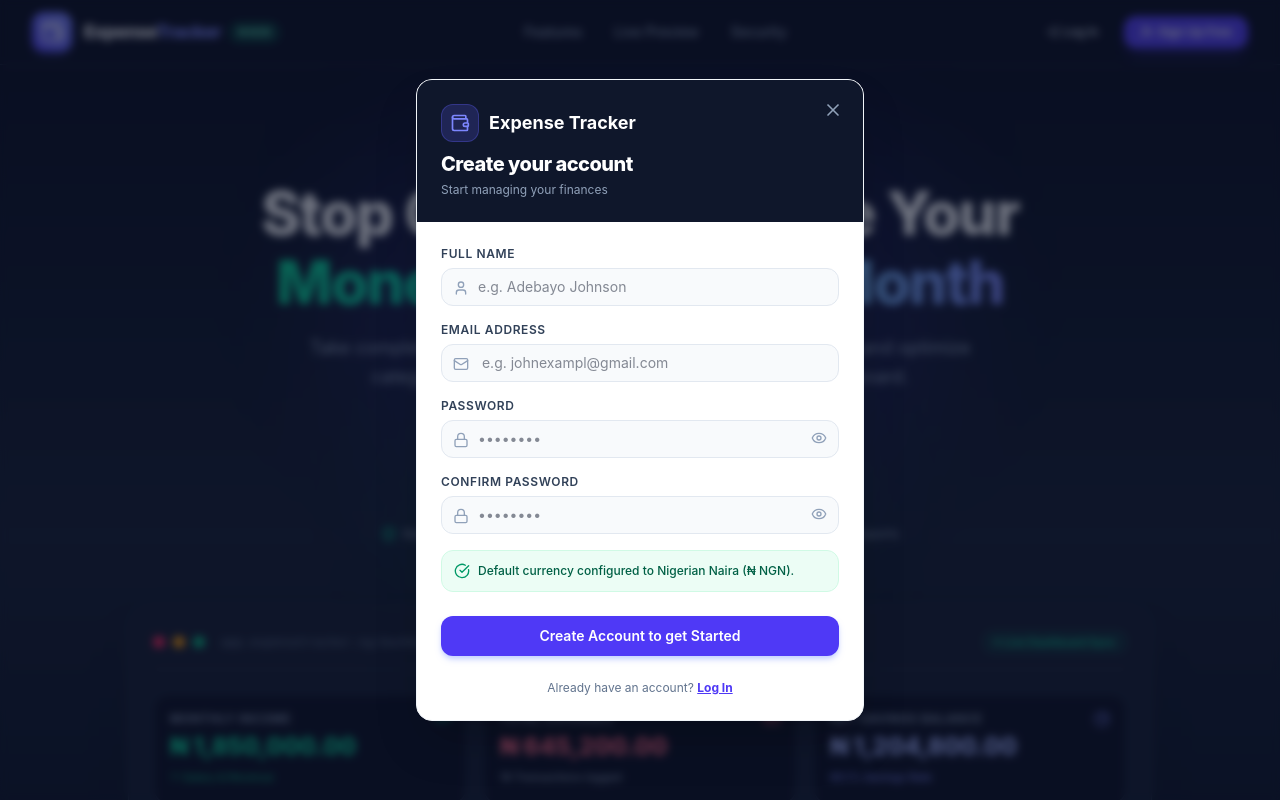
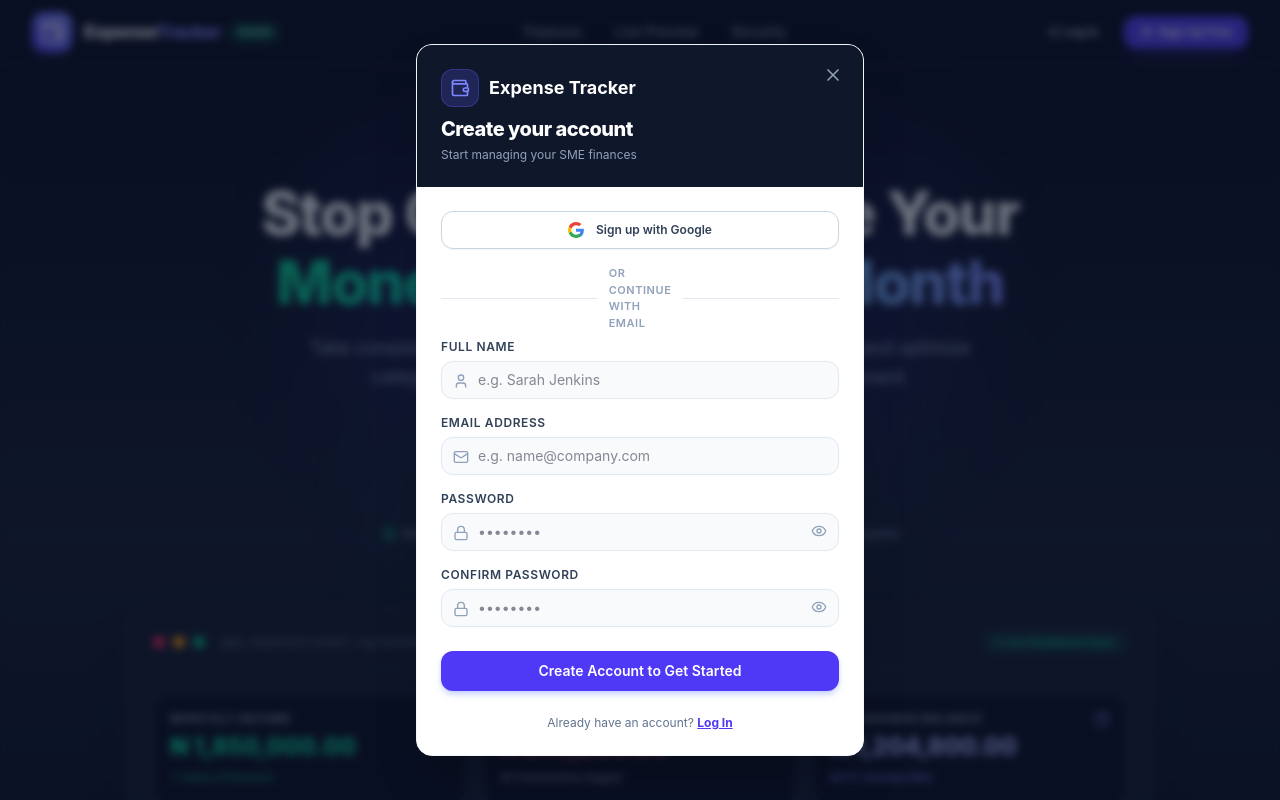
Before and after one commit to SMARTCODING-eng/sme_expense_tracker, a React (Vite) app in the folder expense_tracker_frontend/: page / in a window 1280 px wide. Both pictures are taken after a click on the button "Sign Up Free". Shown: the top 800 px of the page. Built offline with nearby package versions, Linux system fonts and the light colour scheme; no server answers.

Commit message:
modify Authmodal to show google logo

```diff
--- a/expense_tracker_frontend/src/components/AuthModal.jsx
+++ b/expense_tracker_frontend/src/components/AuthModal.jsx
@@ -1,6 +1,28 @@
 import React, { useState, useEffect } from 'react';
-import { X, Eye, EyeOff, Lock, Mail, Wallet, CheckCircle, ShieldCheck, AlertCircle, User } from 'lucide-react';
+import { X, Eye, EyeOff, Lock, Mail, Wallet, CheckCircle, AlertCircle, User, Loader2 } from 'lucide-react';
 import { apiService } from '../services/api';
+
+// Official Multi-Color Google SVG Icon
+const GoogleIcon = () => (
+  <svg className="w-4 h-4 shrink-0" viewBox="0 0 24 24">
+    <path
+      fill="#4285F4"
+      d="M23.745 12.27c0-.7-.06-1.4-.19-2.07H12v4.51h6.6c-.29 1.52-1.14 2.82-2.4 3.68v3.05h3.88c2.27-2.09 3.66-5.17 3.66-9.17z"
+    />
+    <path
+      fill="#34A853"
+      d="M12 24c3.24 0 5.95-1.08 7.93-2.91l-3.88-3.05c-1.08.72-2.45 1.16-4.05 1.16-3.12 0-5.77-2.1-6.72-4.93H1.25v3.15C3.26 21.36 7.34 24 12 24z"
+    />
+    <path
+      fill="#FBBC05"
+      d="M5.28 14.27A7.18 7.18 0 0 1 4.9 12c0-.79.14-1.57.38-2.27V6.58H1.25A11.96 11.96 0 0 0 0 12c0 1.92.45 3.74 1.25 5.42l4.03-3.15z"
+    />
+    <path
+      fill="#EA4335"
+      d="M12 4.75c1.77 0 3.35.61 4.6 1.8l3.42-3.42C17.95 1.19 15.24 0 12 0 7.34 0 3.26 2.64 1.25 6.58l4.03 3.15c.95-2.83 3.6-4.98 6.72-4.98z"
+    />
+  </svg>
+);
 
 export const AuthModal = ({ isOpen, onClose, initialMode = 'login', onAuthSuccess }) => {
   const [mode, setMode] = useState(initialMode);
@@ -23,7 +45,6 @@ export const AuthModal = ({ isOpen, onClose, initialMode = 'login', onAuthSucces
 
   const handleSubmit = async (e) => {
     e.preventDefault();
-    isLoading(true);
     setErrorMsg('');
 
     // Sign-up password validation
@@ -42,24 +63,18 @@ export const AuthModal = ({ isOpen, onClose, initialMode = 'login', onAuthSucces
 
     try {
       if (mode === 'signup') {
-        // Direct call to Django backend - no local fallback mock
         const res = await apiService.register(email, password, fullName);
-
         setIsLoading(false);
         onAuthSuccess(res.user, res.token, res.message || 'Account created successfully!');
         onClose();
       } else {
-        // Direct call to Django backend - only allows registered users to log in
         const res = await apiService.login(email, password);
-
         setIsLoading(false);
         onAuthSuccess(res.user, res.token, res.message || 'Welcome back!');
         onClose();
       }
     } catch (err) {
       setIsLoading(false);
-
-      // Extract error detail from Django REST Framework response or thrown error
       const backendError =
         err.response?.data?.detail ||
         err.response?.data?.error ||
@@ -85,35 +100,34 @@ export const AuthModal = ({ isOpen, onClose, initialMode = 'login', onAuthSucces
         return;
       }
       targetEmail = promptEmail;
-      targetName = promptEmail.split('@')[0].replace('', '');
+      targetName = promptEmail.split('@')[0];
     }
+
     try {
       const res = await apiService.loginWithGoogle({
         email: targetEmail,
-        fullName: targetName || 'Gmail User',
-        googleId: `google_${Data.now()}`,
-      }).catch((err) => {
+        fullName: targetName || 'Google User',
+        googleId: `google_${Date.now()}`, // Fixed typo: Date.now() instead of Data.now()
+      }).catch(() => {
         return {
           user: {
-            name: targetName || targetEmail.split('@')[0] || 'Gmail User',
+            name: targetName || targetEmail.split('@')[0] || 'Google User',
             email: targetEmail,
           },
-          is_new_user: true,
-          message: 'Authenticated with Gmail Account'
+          token: `google_token_${Date.now()}`,
+          message: 'Authenticated with Google Account',
         };
       });
 
       setIsGoogleLoading(false);
       const userObj = res.user || { name: targetName || targetEmail.split('@')[0], email: targetEmail };
-      const isNewUser = res.is_new_user !== undefined ? res.is_new_user : (mode === 'signup');
-      onAuthSuccess(userObj, res.message || 'Signed in with Gmail!', isNewUser);
+      onAuthSuccess(userObj, res.token || '', res.message || 'Signed in with Google!');
       onClose();
     } catch (err) {
       setIsGoogleLoading(false);
-      setErrorMsg(err.message || 'Failed to authenticate with Gmail account.');
+      setErrorMsg(err.message || 'Failed to authenticate with Google account.');
     }
-    };
-
+  };
 
   return (
     <div className="fixed inset-0 z-50 flex items-center justify-center bg-slate-900/60 backdrop-blur-xs p-4 animate-in fade-in duration-200">
@@ -141,7 +155,7 @@ export const AuthModal = ({ isOpen, onClose, initialMode = 'login', onAuthSucces
           </h2>
           <p className="text-xs text-slate-400 mt-1">
             {mode === 'signup'
-              ? 'Start managing your finances'
+              ? 'Start managing your SME finances'
               : 'Sign in to access your financial dashboard'}
           </p>
         </div>
@@ -154,6 +168,36 @@ export const AuthModal = ({ isOpen, onClose, initialMode = 'login', onAuthSucces
               <span>{errorMsg}</span>
             </div>
           )}
+
+          {/* Google Sign-in / Sign-up Button */}
+          <button
+            type="button"
+            onClick={handleGoogleAuth}
+            disabled={isGoogleLoading || isLoading}
+            className="w-full flex items-center justify-center gap-3 py-2.5 px-4 bg-white hover:bg-slate-50 border border-slate-300 rounded-xl text-xs font-semibold text-slate-700 shadow-xs transition-all hover:border-slate-400 active:scale-[0.99] disabled:opacity-50"
+          >
+            {isGoogleLoading ? (
+              <Loader2 className="w-4 h-4 animate-spin text-slate-500" />
+            ) : (
+              <GoogleIcon />
+            )}
+            <span>
+              {isGoogleLoading
+                ? 'Connecting to Google...'
+                : mode === 'signup'
+                ? 'Sign up with Google'
+                : 'Continue with Google'}
+            </span>
+          </button>
+
+          {/* Divider */}
+          <div className="relative flex items-center justify-center my-2">
+            <div className="border-t border-slate-200 w-full"></div>
+            <span className="bg-white px-3 text-[11px] font-semibold text-slate-400 uppercase tracking-wider">
+              or continue with email
+            </span>
+            <div className="border-t border-slate-200 w-full"></div>
+          </div>
 
           {/* Full Name Field (Sign Up Only) */}
           {mode === 'signup' && (
@@ -168,14 +212,14 @@ export const AuthModal = ({ isOpen, onClose, initialMode = 'login', onAuthSucces
                   required
                   value={fullName}
                   onChange={(e) => setFullName(e.target.value)}
-                  placeholder="e.g. Adebayo Johnson"
+                  placeholder="e.g. Sarah Jenkins"
                   className="w-full pl-9 pr-3 py-2 bg-slate-50 border border-slate-200 rounded-xl text-sm text-slate-900 focus:bg-white focus:outline-none focus:ring-2 focus:ring-indigo-500/20 focus:border-indigo-500 transition-all"
                 />
               </div>
             </div>
           )}
 
-          {/* Email Address Field (Both Modes) */}
+          {/* Email Address Field */}
           <div>
             <label className="block text-xs font-semibold text-slate-700 uppercase tracking-wider mb-1.5">
               Email Address
@@ -187,40 +231,34 @@ export const AuthModal = ({ isOpen, onClose, initialMode = 'login', onAuthSucces
                 required
                 value={email}
                 onChange={(e) => setEmail(e.target.value)}
-                placeholder=" e.g. johnexampl@gmail.com"
+                placeholder="e.g. name@company.com"
                 className="w-full pl-9 pr-3 py-2 bg-slate-50 border border-slate-200 rounded-xl text-sm text-slate-900 focus:bg-white focus:outline-none focus:ring-2 focus:ring-indigo-500/20 focus:border-indigo-500 transition-all"
               />
             </div>
           </div>
 
-          {/* Password Field (Both Modes) */}
+          {/* Password Field */}
           <div>
             <label className="block text-xs font-semibold text-slate-700 uppercase tracking-wider mb-1.5">
               Password
             </label>
-
             <div className="relative">
               <Lock className="w-4 h-4 text-slate-400 absolute left-3 top-3" />
-
               <input
                 type={showPassword ? 'text' : 'password'}
                 required
                 value={password}
                 onChange={(e) => setPassword(e.target.value)}
                 placeholder="••••••••"
-                className="w-full pl-9 pr-3 py-2 bg-slate-50 border border-slate-200 rounded-xl text-sm text-slate-900 focus:bg-white focus:outline-none focus:ring-2 focus:ring-indigo-500/20 focus:border-indigo-500 transition-all"
+                className="w-full pl-9 pr-10 py-2 bg-slate-50 border border-slate-200 rounded-xl text-sm text-slate-900 focus:bg-white focus:outline-none focus:ring-2 focus:ring-indigo-500/20 focus:border-indigo-500 transition-all"
               />
               <button
-              type="button"
+                type="button"
                 onClick={() => setShowPassword(!showPassword)}
                 className="absolute right-3 top-2.5 text-slate-400 hover:text-slate-600 transition-colors"
                 aria-label={showPassword ? 'Hide password' : 'Show password'}
               >
-                {showPassword ? (
-                  <EyeOff className="w-4 h-4" />
-                ) : (
-                  <Eye className="w-4 h-4" />
-                )}
+                {showPassword ? <EyeOff className="w-4 h-4" /> : <Eye className="w-4 h-4" />}
               </button>
             </div>
           </div>
@@ -231,49 +269,42 @@ export const AuthModal = ({ isOpen, onClose, initialMode = 'login', onAuthSucces
               <label className="block text-xs font-semibold text-slate-700 uppercase tracking-wider mb-1.5">
                 Confirm Password
               </label>
-
               <div className="relative">
                 <Lock className="w-4 h-4 text-slate-400 absolute left-3 top-3" />
                 <input
-                  type={showConfirmPassword ? 'text' :  'password'}
+                  type={showConfirmPassword ? 'text' : 'password'}
                   required
                   value={confirmPassword}
                   onChange={(e) => setConfirmPassword(e.target.value)}
                   placeholder="••••••••"
-                  className="w-full pl-9 pr-3 py-2 bg-slate-50 border border-slate-200 rounded-xl text-sm text-slate-900 focus:bg-white focus:outline-none focus:ring-2 focus:ring-indigo-500/20 focus:border-indigo-500 transition-all"
+                  className="w-full pl-9 pr-10 py-2 bg-slate-50 border border-slate-200 rounded-xl text-sm text-slate-900 focus:bg-white focus:outline-none focus:ring-2 focus:ring-indigo-500/20 focus:border-indigo-500 transition-all"
                 />
                 <button
-                type='button'
-                onClick={() => setShowConfirmPassword(!showConfirmPassword)}
-                className='absolute right-3 top-2.5 text-slate-400 hover:text-slate-600 transition-colors'
-                aria-label={showConfirmPassword ? 'Hide password' : 'show password'}
-
+                  type="button"
+                  onClick={() => setShowConfirmPassword(!showConfirmPassword)}
+                  className="absolute right-3 top-2.5 text-slate-400 hover:text-slate-600 transition-colors"
+                  aria-label={showConfirmPassword ? 'Hide password' : 'Show password'}
                 >
-                  {showConfirmPassword ? <EyeOff className="w-4 h-4" /> : <Eye className="w-4 h-4"/>}
+                  {showConfirmPassword ? <EyeOff className="w-4 h-4" /> : <Eye className="w-4 h-4" />}
                 </button>
               </div>
             </div>
           )}
 
-          {mode === 'signup' && (
-            <div className="p-3 bg-emerald-50 border border-emerald-100 rounded-xl flex items-center space-x-2 text-emerald-800 text-xs font-medium">
-              <CheckCircle className="w-4 h-4 text-emerald-600 shrink-0" />
-              <span>Default currency configured to Nigerian Naira (₦ NGN).</span>
-            </div>
-          )}
-
+          {/* Submit Button */}
           <button
             type="submit"
-            disabled={isLoading}
+            disabled={isLoading || isGoogleLoading}
             className="w-full py-2.5 px-4 bg-indigo-600 hover:bg-indigo-700 text-white font-semibold text-sm rounded-xl shadow-md shadow-indigo-200 transition-all hover:shadow-lg disabled:opacity-50 mt-2"
           >
             {isLoading
               ? 'Processing...'
               : mode === 'signup'
-              ? 'Create Account to get Started'
+              ? 'Create Account to Get Started'
               : 'Sign In to Dashboard'}
           </button>
 
+          {/* Toggle Login/Signup */}
           <div className="pt-2 text-center text-xs text-slate-500">
             {mode === 'signup' ? (
               <p>
```
